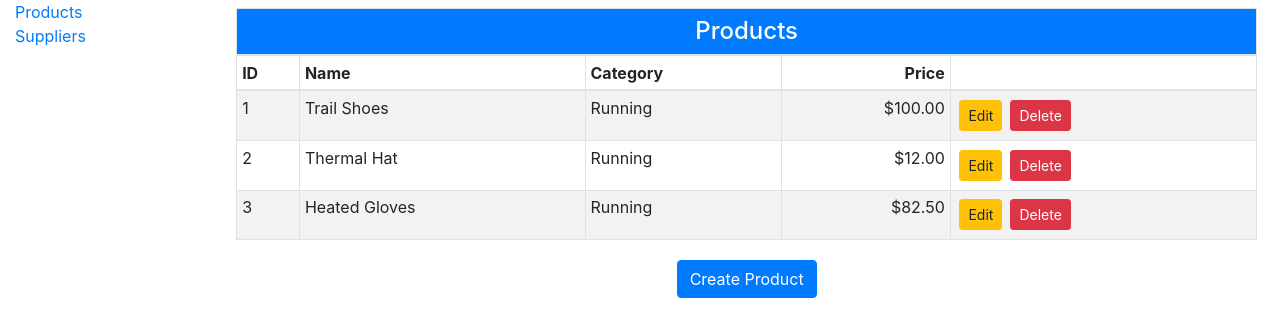
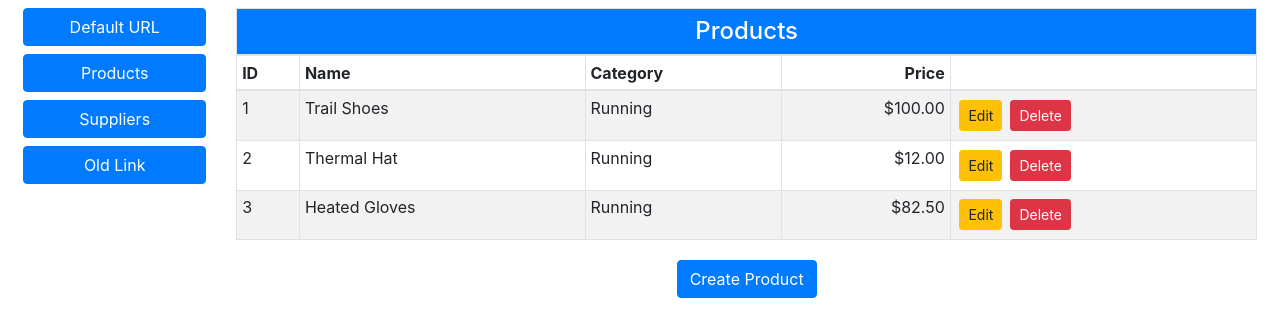
Before and after one commit to arllain/product_app, a React (Create React App) app: page /products in a window 1280 px wide. Shown: the top 336 px of the page. Built offline with nearby package versions, Linux system fonts and the light colour scheme.

Commit message:
Rendering Navigation Links

```diff
--- a/src/components/Selector.jsx
+++ b/src/components/Selector.jsx
@@ -1,23 +1,15 @@
 import React, { Component } from 'react';
-import { BrowserRouter as Router, Link, Route } from 'react-router-dom';
+import {
+   BrowserRouter as Router,
+   Link,
+   Route,
+   Switch,
+   Redirect
+} from 'react-router-dom';
 import { ProductDisplay } from './product/ProductDisplay';
 import { SupplierDisplay } from './supplier/SupplierDisplay';
 
 export class Selector extends Component {
-   // constructor(props) {
-   //    super(props);
-   //    this.state = {
-   //       selection: React.Children.toArray(props.children)[0].props.name
-   //    };
-   // }
-
-   // setSelection = ev => {
-   //    ev.persist();
-   //    this.setState({
-   //       selection: ev.target.name
-   //    });
-   // };
-
    render() {
       return (
          <Router>
@@ -25,30 +17,42 @@ export class Selector extends Component {
                <div className="row">
                   <div className="col-2">
                      <div>
-                        <Link to="/products">Products</Link>
+                        <Link className="m-2 btn btn-block btn-primary" to="/">
+                           Default URL
+                        </Link>
                      </div>
                      <div>
-                        <Link to="/suppliers">Suppliers</Link>
+                        <Link
+                           className="m-2 btn btn-block btn-primary"
+                           to="/products"
+                        >
+                           Products
+                        </Link>
+                     </div>
+                     <div>
+                        <Link
+                           className="m-2 btn btn-block btn-primary"
+                           to="/suppliers"
+                        >
+                           Suppliers
+                        </Link>
+                     </div>
+                     <div>
+                        <Link
+                           className="m-2 btn btn-block btn-primary"
+                           to="/old/data"
+                        >
+                           Old Link
+                        </Link>
                      </div>
                   </div>
                   <div className="col">
-                     <Route
-                        path="/products"
-                        render={routeProps => (
-                           <ProductDisplay myProp="myValue" />
-                        )}
-                     />
-                     <Route
-                        path="/suppliers"
-                        render={routeProps => (
-                           <React.Fragment>
-                              <h4 className="bg-info text-center text-white p-2">
-                                 Suppliers
-                              </h4>
-                              <SupplierDisplay />
-                           </React.Fragment>
-                        )}
-                     />
+                     <Switch>
+                        <Route path="/products" component={ProductDisplay} />
+                        <Route path="/suppliers" component={SupplierDisplay} />
+                        <Redirect from="/old/data" to="/suppliers" />
+                        <Redirect to="/products" />
+                     </Switch>
                   </div>
                </div>
             </div>
```
